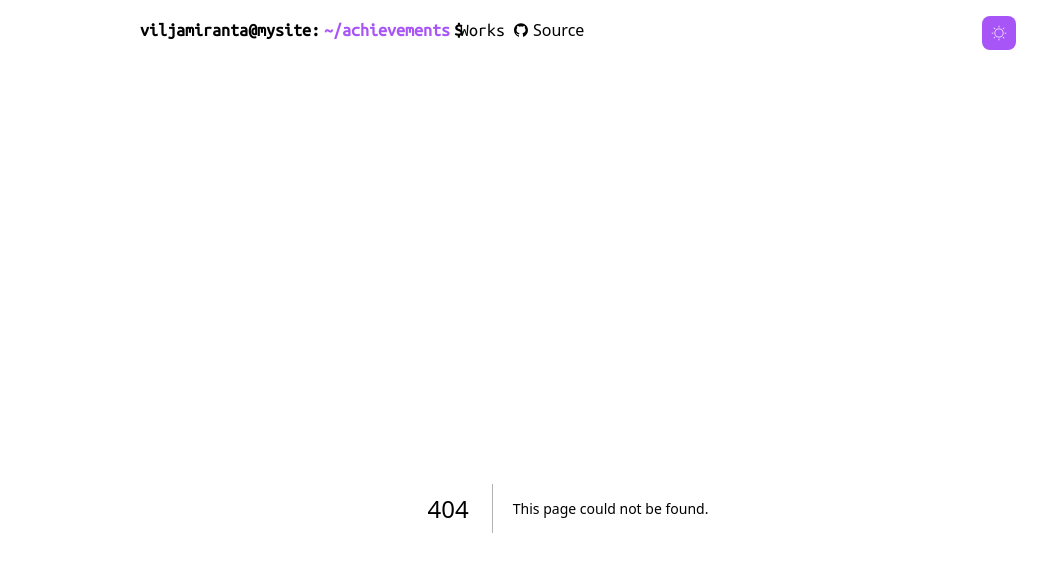
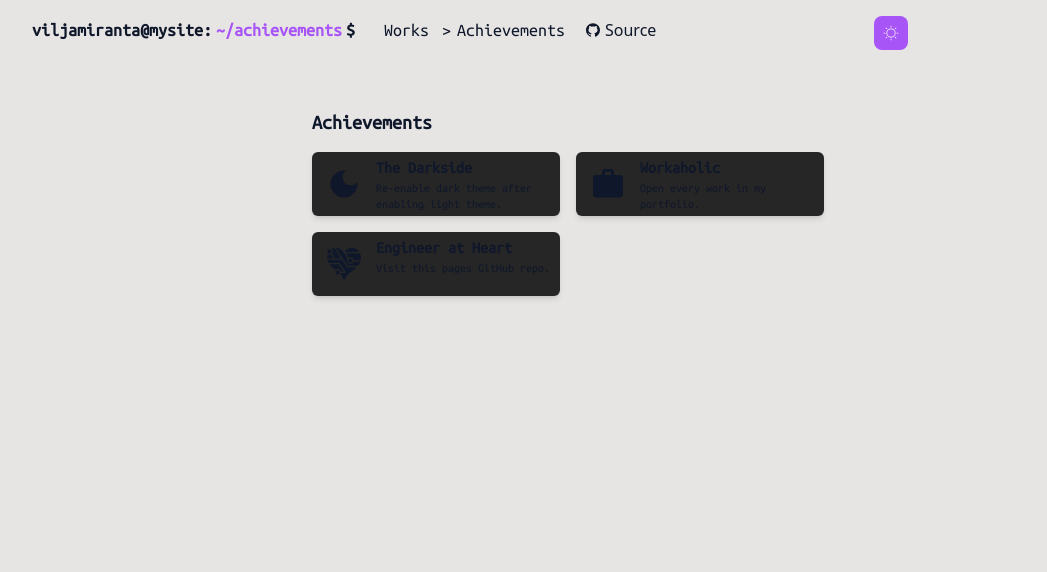
Before and after one commit to 3nd3r1/ender-homepage, a Next.js app: page /achievements in a window 1280 px wide. Before the commit this address had no page. Shown: the top 572 px of the page, without its empty margins (72-1119 px from the left). Built offline with nearby package versions, Linux system fonts and the light colour scheme.

Commit message:
Achievement page and states

```diff
--- a/components/navbar.tsx
+++ b/components/navbar.tsx
@@ -10,7 +10,7 @@ const LinkComp = ({ text, url, path }: any) => {
 	return (
 		<Link key={text} href={url}>
 			<p
-				className={`font-term text-lg relative mb-2 hover:before:content-['>_'] before:absolute before:left-[-15px] ${
+				className={`font-term text-lg relative mb-2 mx-2 hover:before:content-['>_'] before:absolute before:left-[-15px] ${
 					active ? "before:content-['>_']" : ""
 				}`}
 			>
@@ -27,14 +27,19 @@ const Navbar = ({ path }: any) => {
 			animate={{ y: 0, opacity: 1 }}
 			transition={{ duration: 0.2 }}
 		>
-			<nav className="w-100">
-				<div className=" flex flex-wrap max-w-4xl mx-auto py-4 justify-between">
-					<div className="flex flex-row ml-5 flex-grow">
+			<nav className="max-w-6xl mx-auto">
+				<div className=" flex flex-wrap max-w-4xl ml-5 py-4 justify-between">
+					<div className="flex flex-row ml-5 flex-grow gap-6">
 						<div className="grow max-w-xs">
 							<Logo path={path} />
 						</div>
-						<div className="flex flex-row gap-2 align-middle items-center">
+						<div className="flex flex-row gap-3 align-middle items-center">
 							<LinkComp path={path} text="Works" url="/works" />
+							<LinkComp
+								path={path}
+								text="Achievements"
+								url="/achievements"
+							/>
 							<Link
 								target="_blank"
 								href="https://github.com/3nd3r1/ender-homepage"
--- a/pages/_app.tsx
+++ b/pages/_app.tsx
@@ -5,13 +5,28 @@ import Layout from "../components/layouts/main";
 
 import "../styles/globals.scss";
 import { AnimatePresence } from "framer-motion";
+import { useState } from "react";
 
 function Website({ Component, pageProps, router }: AppProps) {
+	const [isEnderized, setIsEnderized] = useState(false);
+	const [completedAchievements, setCompletedAchievements] = useState<
+		Number[]
+	>([]);
+
+	const completeAchievement = (id: Number) => {
+		setCompletedAchievements(completedAchievements.concat(id));
+	};
+
 	return (
 		<ThemeProvider enableSystem={true} attribute="class">
 			<Layout router={router}>
 				<AnimatePresence initial={true} mode="wait">
-					<Component {...pageProps} key={router.route} />
+					<Component
+						{...pageProps}
+						completeAchievement={completeAchievement}
+						completedAchievements={completedAchievements}
+						key={router.route}
+					/>
 				</AnimatePresence>
 			</Layout>
 		</ThemeProvider>
--- /dev/null
+++ b/pages/achievements.tsx
@@ -0,0 +1,70 @@
+import React from "react";
+
+import Layout from "../components/layouts/content";
+
+import { AiFillLock } from "react-icons/ai";
+import { MdDarkMode, MdWork } from "react-icons/md";
+import { GiTechnoHeart } from "react-icons/gi";
+
+const AchievementEntry = ({ title, desc, icon, owned }: any) => (
+	<div className="dark: bg-neutral-800 shadow-md hover:shadow-lg rounded-md flex flex-row px-2 py-1 h-16">
+		<div className="flex place-items-center">
+			<div
+				className={`dark:bg-neutral-900 ${
+					owned ? "" : "dark: text-neutral-500"
+				} rounded-full w-12 h-12 text-4xl flex place-items-center justify-center mr-2`}
+			>
+				{owned ? icon : <AiFillLock />}
+			</div>
+		</div>
+		<div
+			className={`${owned ? "dark:text-white" : "dark:text-neutral-400"}`}
+		>
+			<h2 className="text-md font-bold">{title}</h2>
+			<p className="text-xs">{owned ? desc : "??????"}</p>
+		</div>
+	</div>
+);
+
+const Achievements = ({ completedAchievements }: any) => {
+	const achievements = [
+		{
+			id: 1,
+			title: "The Darkside",
+			desc: "Re-enable dark theme after enabling light theme.",
+			icon: <MdDarkMode />,
+		},
+		{
+			id: 2,
+			title: "Workaholic",
+			desc: "Open every work in my portfolio.",
+			icon: <MdWork />,
+		},
+		{
+			id: 3,
+			title: "Engineer at Heart",
+			desc: "Visit this pages GitHub repo.",
+			icon: <GiTechnoHeart />,
+		},
+	];
+
+	return (
+		<Layout title="Achievements">
+			<h1 className="font-bold text-xl mb-4">Achievements</h1>
+			<div className="grid grid-cols-2 gap-4">
+				{achievements.map((achievement) => (
+					<AchievementEntry
+						title={achievement.title}
+						desc={achievement.desc}
+						icon={achievement.icon}
+						owned={
+							completedAchievements.indexOf(achievement.id) == -1
+						}
+					/>
+				))}
+			</div>
+		</Layout>
+	);
+};
+
+export default Achievements;
--- a/pages/index.tsx
+++ b/pages/index.tsx
@@ -52,9 +52,10 @@ const Home = () => {
 							competetive programming with c++, mordern web
 							development with javascript, game development with
 							java or linux server administration, there isn't
-							much I haven't tried.
+							much I haven't tried. I never surr<span>ender</span>{" "}
+							no matter the challenge.
 						</p>
-						<div className="flex justify-center">
+						<div className="flex justify-center mt-2">
 							<Link
 								className="!text-black bg-purple-400 hover:bg-purple-500 rounded-md py-2 px-4 text-lg font-bold flex flex-row items-center gap-2"
 								href="/works"
```
